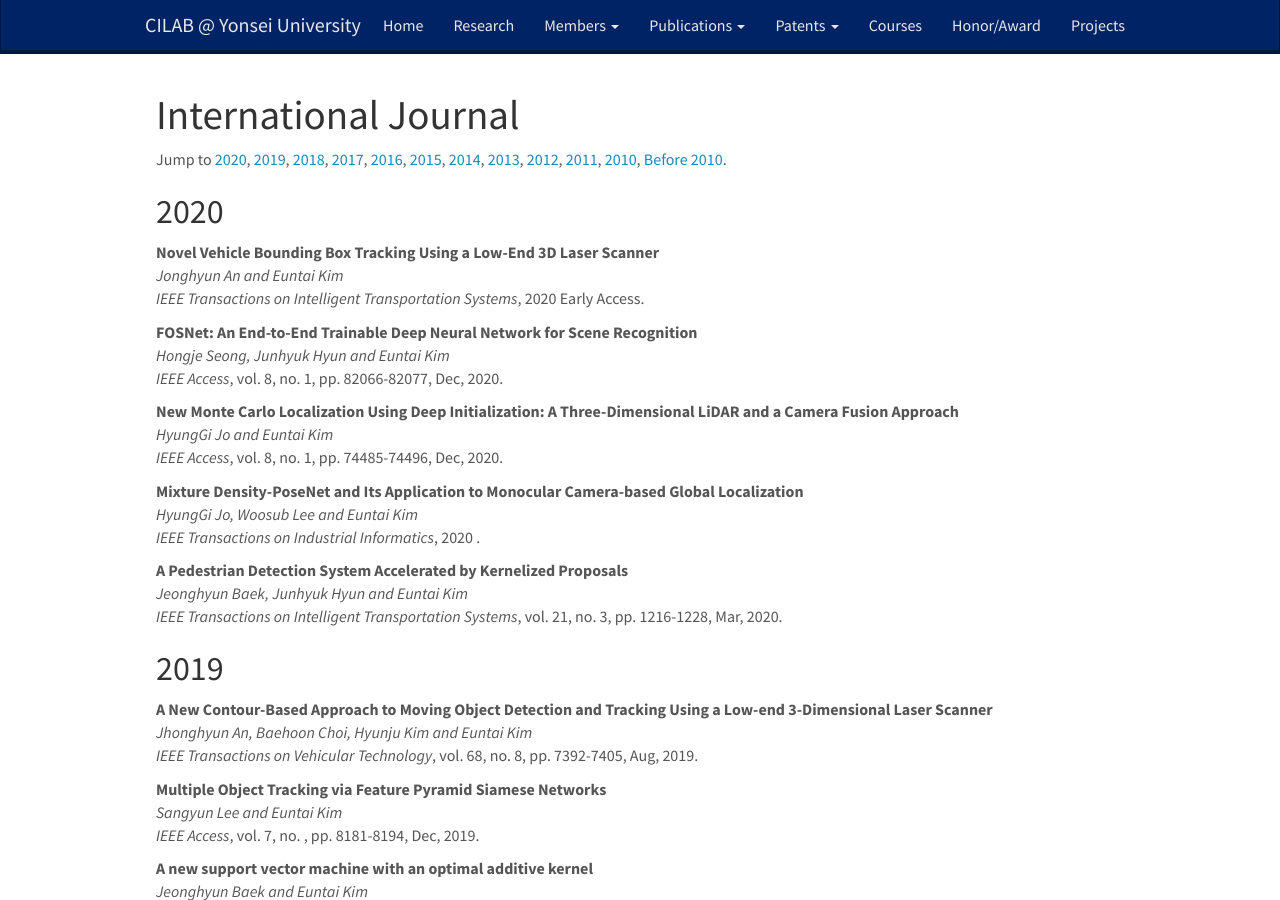
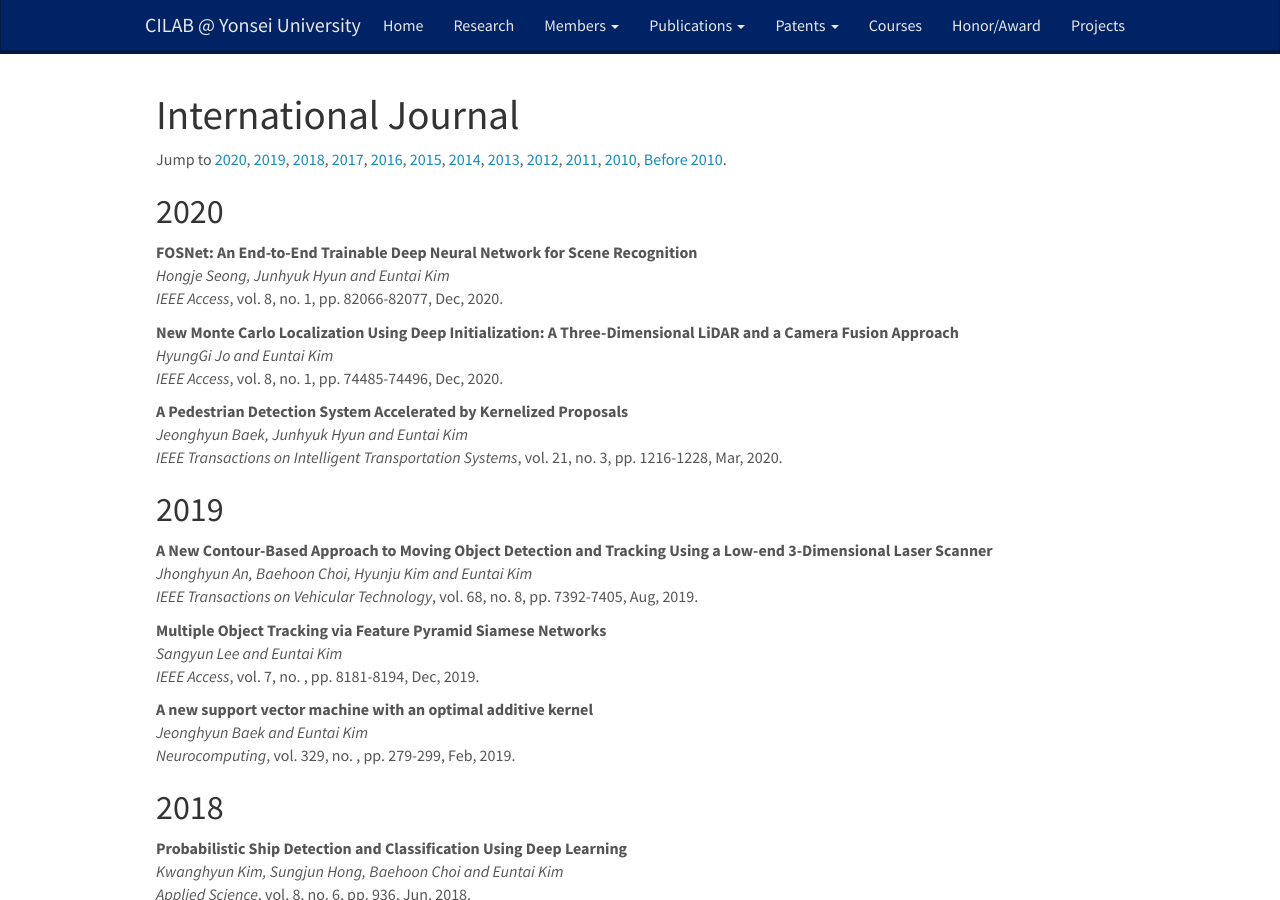
Before and after one commit to won4113/cilab-yonsei.github.io, a Jekyll site: the page built from _pages/int_journal.md, in a window 1280 px wide and 900 px high. Built offline with Jekyll 4.4.1, drawn with Linux system fonts in a browser that asks for light colours; nearby versions of some CDN libraries.

Commit message:
int jour : 2020 to 2021
from 2020 to 2021 list :
1. Novel Vehicle Bounding Box Tracking Using a Low-End 3D Laser Scanner
2. Mixture Density-PoseNet and Its Application to Monocular Camera-based Global Localization

```diff
--- a/_data/publications/int_journal_list.yml
+++ b/_data/publications/int_journal_list.yml
@@ -12,12 +12,22 @@
 - title: Novel Vehicle Bounding Box Tracking Using a Low-End 3D Laser Scanner
   authors: Jonghyun An and Euntai Kim
   journal: IEEE Transactions on Intelligent Transportation Systems
-  year: 2020
+  year: 2021
   month:
   vol:
   issue:
   page:
   description: "Early Access"
+  accepted: 1
+- title: Mixture Density-PoseNet and Its Application to Monocular Camera-based Global Localization
+  authors: HyungGi Jo, Woosub Lee and Euntai Kim
+  journal: IEEE Transactions on Industrial Informatics
+  year: 2021
+  month:
+  vol:
+  issue:
+  page:
+  description: ""
   accepted: 1
 - title: "FOSNet: An End-to-End Trainable Deep Neural Network for Scene Recognition"
   authors: Hongje Seong, Junhyuk Hyun and Euntai Kim
@@ -39,16 +49,6 @@
   page: 74485-74496
   description: ""
   accepted: 0
-- title: Mixture Density-PoseNet and Its Application to Monocular Camera-based Global Localization
-  authors: HyungGi Jo, Woosub Lee and Euntai Kim
-  journal: IEEE Transactions on Industrial Informatics
-  year: 2020
-  month:
-  vol:
-  issue:
-  page:
-  description: ""
-  accepted: 1
 - title: A Pedestrian Detection System Accelerated by Kernelized Proposals
   authors: Jeonghyun Baek, Junhyuk Hyun and Euntai Kim
   journal: IEEE Transactions on Intelligent Transportation Systems
```
